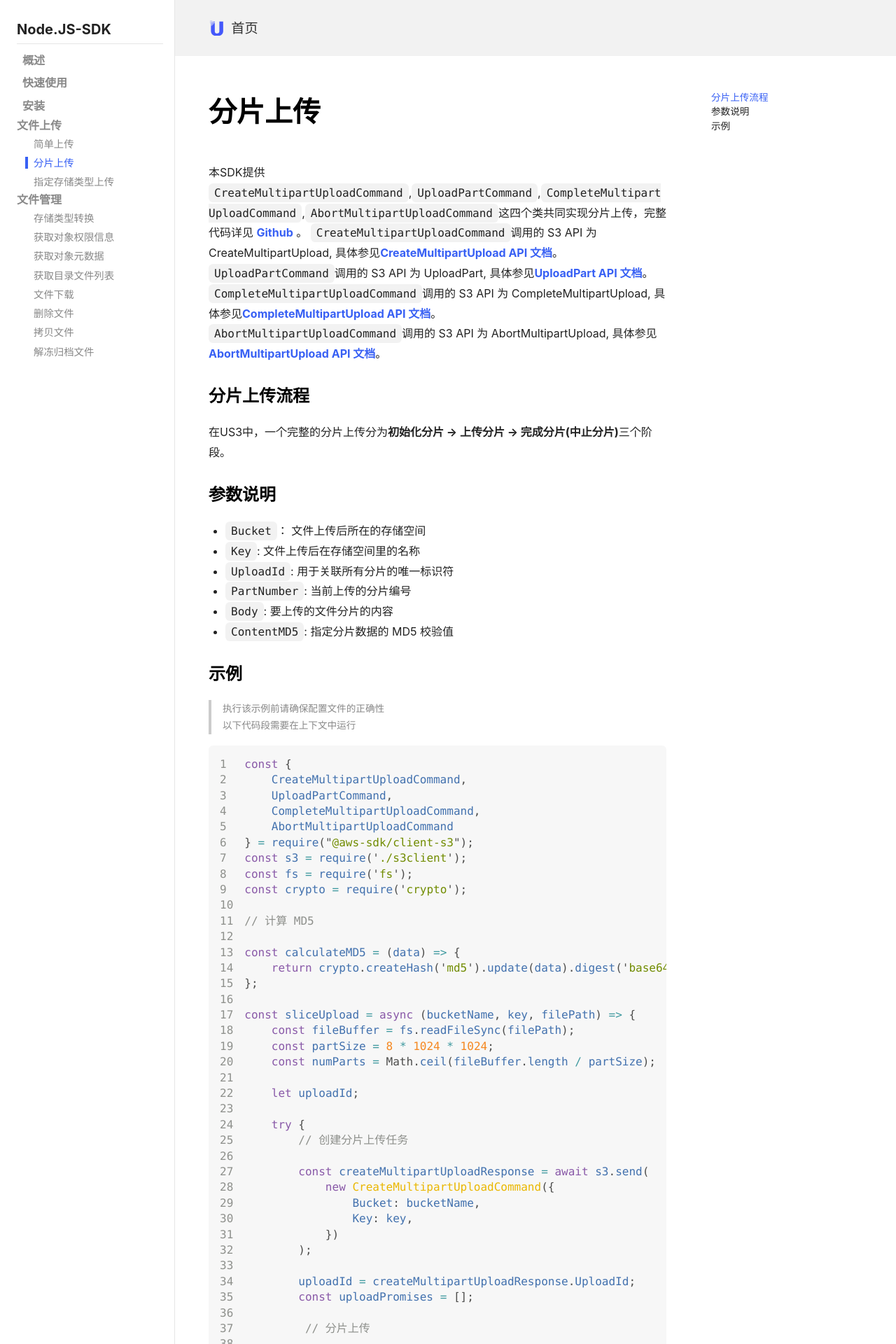
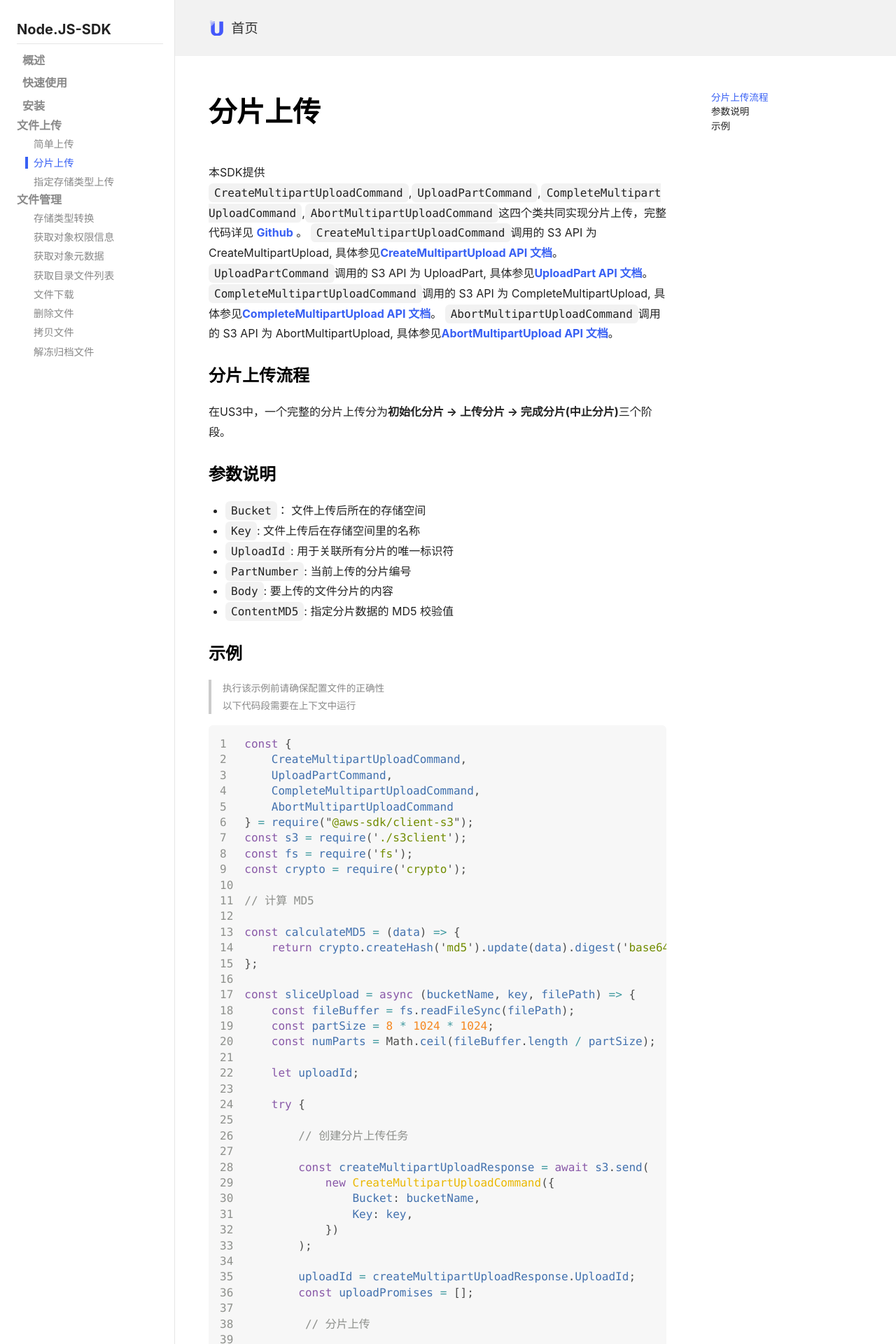
Before and after one commit to ucloud-us3/ucloud-us3.github.io, a Jekyll site: the page built from collections/_node.js-sdk/分片上传.md, in a window 1280 px wide. Shown: the top 1920 px of the page at 70% size. Built offline with Jekyll 4.4.1, drawn with Linux system fonts in a browser that asks for light colours; nearby versions of some CDN libraries; comment, search, counter and statistics services are not loaded; some of the changed text lies outside the part shown.

Commit message:
nodejs added

```diff
--- a/collections/_node.js-sdk/分片上传.md
+++ b/collections/_node.js-sdk/分片上传.md
@@ -4,9 +4,9 @@ sidebar:
  nav: node.js-sdk
 ---
 本SDK提供`CreateMultipartUploadCommand`,`UploadPartCommand`,`CompleteMultipartUploadCommand`,`AbortMultipartUploadCommand`这四个类共同实现分片上传，完整代码详见 [Github](https://github.com/aws/aws-sdk-js-v3/tree/main/clients/client-s3/src/commands) 。
-`CreateMultipartUploadCommand`调用的 S3 API 为 CreateMultipartUpload, 具体参见[CreateMultipartUpload API 文档](https://docs.aws.amazon.com/AmazonS3/latest/API/API_CreateMultipartUpload.html)。<br>
-`UploadPartCommand`调用的 S3 API 为 UploadPart, 具体参见[UploadPart API 文档](https://docs.aws.amazon.com/AmazonS3/latest/API/API_UploadPart.html)。<br>
-`CompleteMultipartUploadCommand`调用的 S3 API 为 CompleteMultipartUpload, 具体参见[CompleteMultipartUpload API 文档](https://docs.aws.amazon.com/AmazonS3/latest/API/API_CompleteMultipartUpload.html)。<br>
+`CreateMultipartUploadCommand`调用的 S3 API 为 CreateMultipartUpload, 具体参见[CreateMultipartUpload API 文档](https://docs.aws.amazon.com/AmazonS3/latest/API/API_CreateMultipartUpload.html)。
+`UploadPartCommand`调用的 S3 API 为 UploadPart, 具体参见[UploadPart API 文档](https://docs.aws.amazon.com/AmazonS3/latest/API/API_UploadPart.html)。
+`CompleteMultipartUploadCommand`调用的 S3 API 为 CompleteMultipartUpload, 具体参见[CompleteMultipartUpload API 文档](https://docs.aws.amazon.com/AmazonS3/latest/API/API_CompleteMultipartUpload.html)。
 `AbortMultipartUploadCommand`调用的 S3 API 为 AbortMultipartUpload, 具体参见[AbortMultipartUpload API 文档](https://docs.aws.amazon.com/AmazonS3/latest/API/API_AbortMultipartUpload.html)。
 
 
@@ -50,6 +50,7 @@ const sliceUpload = async (bucketName, key, filePath) => {
     let uploadId;
 
     try {
+
         // 创建分片上传任务
         const createMultipartUploadResponse = await s3.send(
             new CreateMultipartUploadCommand({
@@ -92,6 +93,7 @@ const sliceUpload = async (bucketName, key, filePath) => {
                 throw new Error(`Part ${part.PartNumber} failed to upload.`);
             }
         });
+
         // 完成分片上传
         await s3.send(
             new CompleteMultipartUploadCommand({
@@ -109,6 +111,7 @@ const sliceUpload = async (bucketName, key, filePath) => {
         console.error("Error uploading file:", error);
 
         if (uploadId) {
+
             // 如果上传失败，可以选择在此处中止上传
             await s3.send(
                 new AbortMultipartUploadCommand({
```
Also changed, not shown: collections/_js-sdk/获取对象权限信息.md (+1 -1 lines), collections/_node.js-sdk/指定存储类型上传.md (+4 -3 lines), collections/_node.js-sdk/获取对象权限信息.md (+7 -1 lines).
